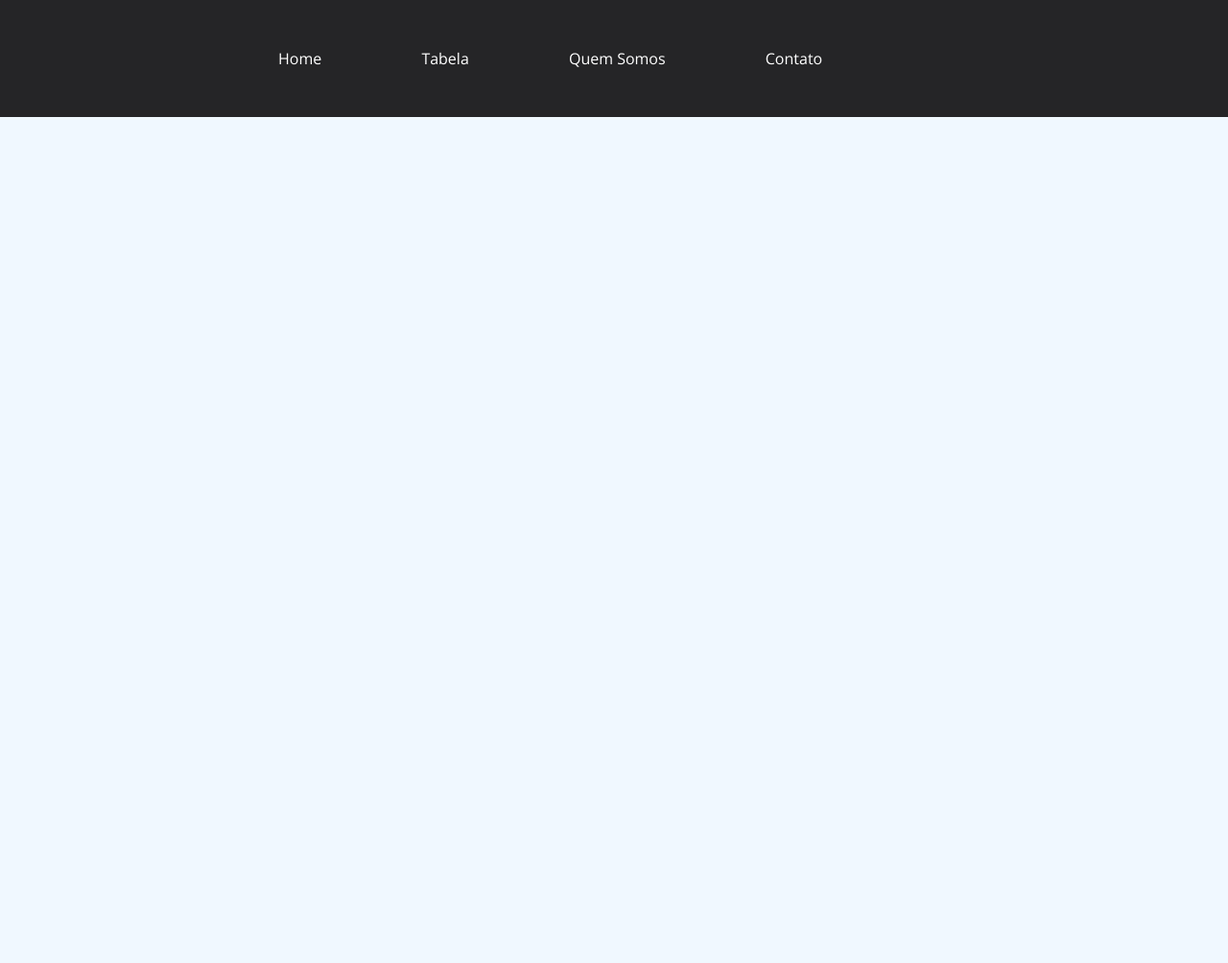
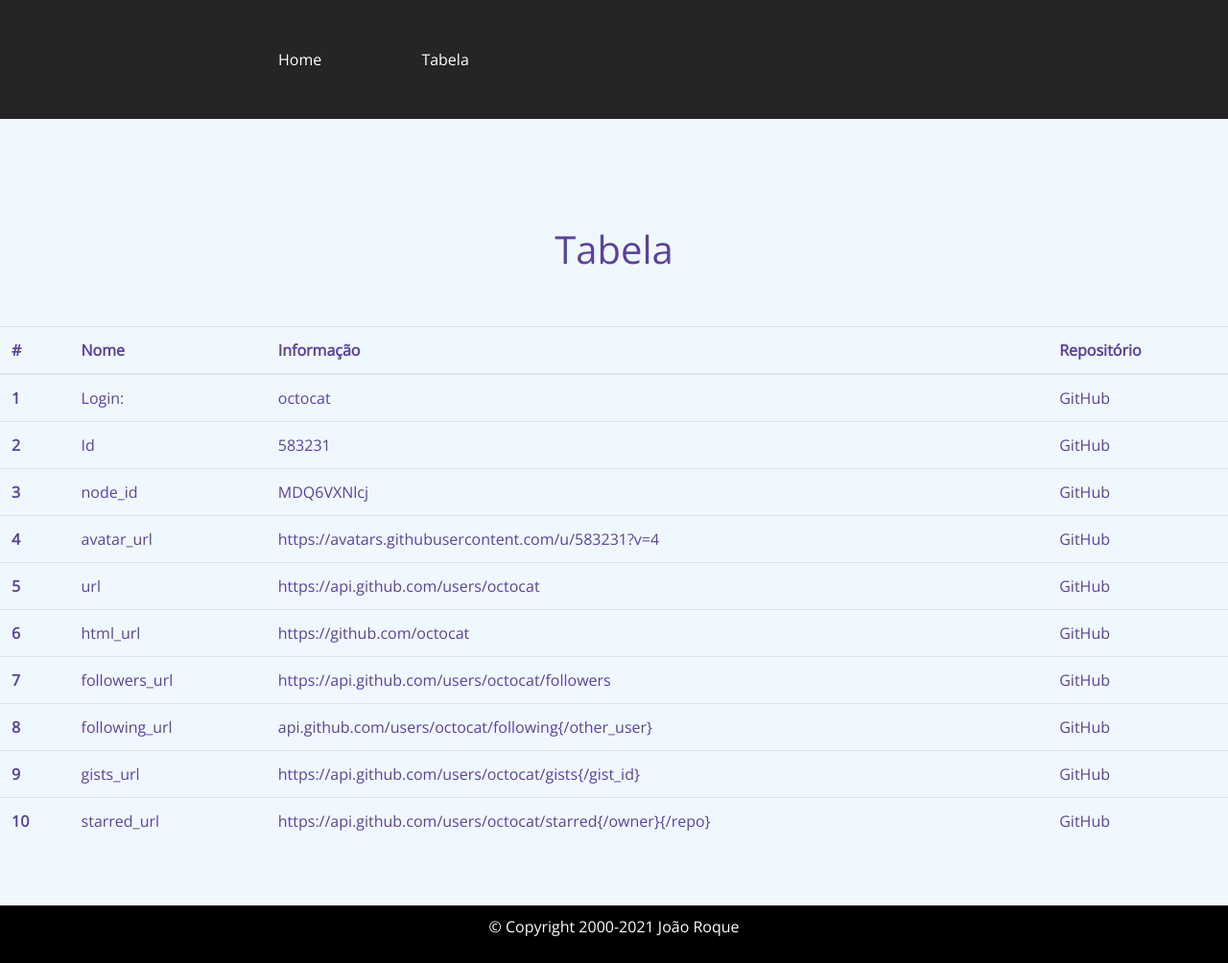
Before and after one commit to Joaorocharoque/ProjetoBpmOffice, a plain HTML site: page tabela.html in a window 1280 px wide. Shown: the whole page at 96% size. Before the commit the page ends 800 px from the top, so only its background shows below. Drawn offline with nearby package versions, Linux system fonts and the light colour scheme; no server answers.

Commit message:
Adicionando novidades

```diff
--- a/formulario.css
+++ b/formulario.css
@@ -34,7 +34,7 @@
 /* Elementos de tag <fieldset>*/
 fieldset {
     border: 0;
-    margin-left: 16%;
+    margin-left: 10%;
 
 }
 
--- a/main.js
+++ b/main.js
@@ -19,6 +19,7 @@ function criaLinha(usuario){
 
 function main(){
   let data = fazGet("https://api.github.com/users/octocat")
+  console.log(fazGet("https://api.github.com/users/octocat"))
   let usuarios = JSON.parse(data);
   let tabela = document.getElementById("tabela")
   usuarios.array.forEach(element => {
--- a/tabela.html
+++ b/tabela.html
@@ -4,8 +4,10 @@
     <meta charset="UTF-8">
     <meta http-equiv="X-UA-Compatible" content="IE=edge">
     <meta name="viewport" content="width=device-width, initial-scale=1.0">
+    <link rel="stylesheet" href="https://stackpath.bootstrapcdn.com/bootstrap/4.1.3/css/bootstrap.min.css" integrity="sha384-MCw98/SFnGE8fJT3GXwEOngsV7Zt27NXFoaoApmYm81iuXoPkFOJwJ8ERdknLPMO" crossorigin="anonymous">
+    <script src="https://stackpath.bootstrapcdn.com/bootstrap/4.1.3/js/bootstrap.min.js" integrity="sha384-ChfqqxuZUCnJSK3+MXmPNIyE6ZbWh2IMqE241rYiqJxyMiZ6OW/JmZQ5stwEULTy" crossorigin="anonymous"></script>
 
-        <!-- CSS -->
+    <!-- CSS -->
         <link rel="stylesheet" type="text/css" href="formulario.css" media="screen">
 
         <title>BPM Office / Tabela</title>
@@ -20,16 +22,107 @@
                 </a>
             </li>
 
-            <li><a href="tabela.html">Tabela</a></li>
-
-            <li><a href="#">Quem Somos</a></li>
-
-            <li><a href="#">Contato</a></li>
-
+            <li>
+                <a href="tabela.html">Tabela</a>
+            </li>
         </ul>
     </nav>
-<br><br><br><br>
-    <table id="tabela"></table>
+        <br><br><br><br>
+
+    <div align="center">
+      <h1>Tabela</h1>
+    </div>
+
+    <br><br>
+
+    <table class="table table-hover">
+        <thead>
+          <tr>
+            <th scope="col">#</th>
+            <th scope="col">Nome</th>
+            <th scope="col">Informação</th>
+            <th scope="col">Repositório</th>
+          </tr>
+        </thead>
+
+        <tbody>
+          <tr>
+            <th scope="row">1</th>
+            <td>Login:</td>
+            <td>octocat</td>
+            <td>GitHub</td>
+          </tr>
+
+          <tr>
+            <th scope="row">2</th>
+            <td>Id</td>
+            <td>583231</td>
+            <td>GitHub</td>
+          </tr>
+
+          <tr>
+            <th scope="row">3</th>
+            <td>node_id</td>
+            <td>MDQ6VXNlcj</td>
+            <td>GitHub</td>
+          </tr>
+
+          <tr>
+            <th scope="row">4</th>
+            <td>avatar_url</td>
+            <td>https://avatars.githubusercontent.com/u/583231?v=4</td>
+            <td>GitHub</td>
+          </tr>
+          <tr>
+            <th scope="row">5</th>
+            <td>url</td>
+            <td>https://api.github.com/users/octocat</td>
+            <td>GitHub</td>
+          </tr>
+
+          <tr>
+            <th scope="row">6</th>
+            <td>html_url</td>
+            <td>https://github.com/octocat</td>
+            <td>GitHub</td>
+          </tr>
+
+          <tr>
+            <th scope="row">7</th>
+            <td>followers_url</td>
+            <td>https://api.github.com/users/octocat/followers</td>
+            <td>GitHub</td>
+          </tr>
+
+          <tr>
+            <th scope="row">8</th>
+            <td>following_url</td>
+            <td>api.github.com/users/octocat/following{/other_user}</td>
+            <td>GitHub</td>
+          </tr>
+
+          <tr>
+            <th scope="row">9</th>
+            <td>gists_url</td>
+            <td>https://api.github.com/users/octocat/gists{/gist_id}</td>
+            <td>GitHub</td>
+          </tr>
+
+          <tr>
+            <th scope="row">10</th>
+            <td>starred_url</td>
+            <td>https://api.github.com/users/octocat/starred{/owner}{/repo}</td>
+            <td>GitHub</td>
+          </tr>
+        </tbody>
+      </table>
+   <table id="tabela"></table>
+
+   <br><br>
+
+          <footer>
+            <p>© Copyright 2000-2021 João Roque<br>
+          </footer>
 
      <script src="main.js"></script>
 </body>
```
Also changed, not shown: index.html (+11 -10 lines).
